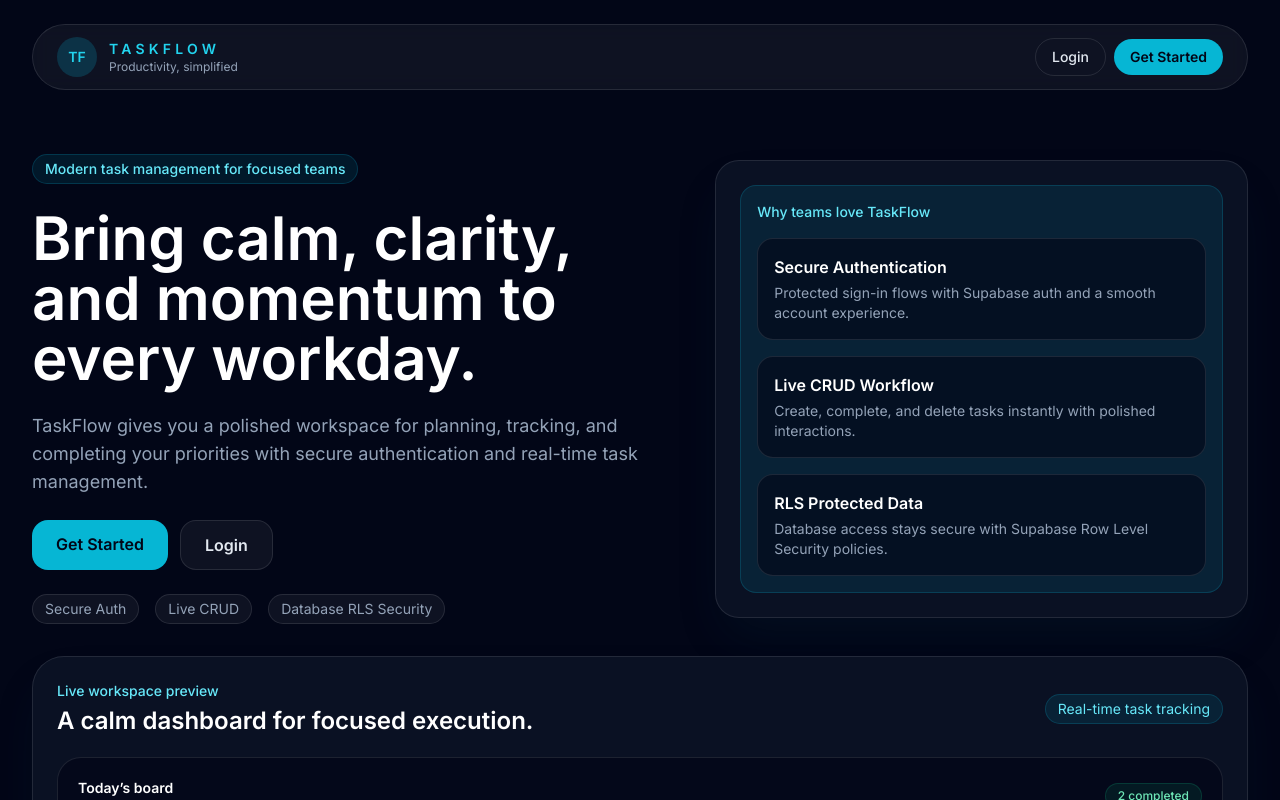
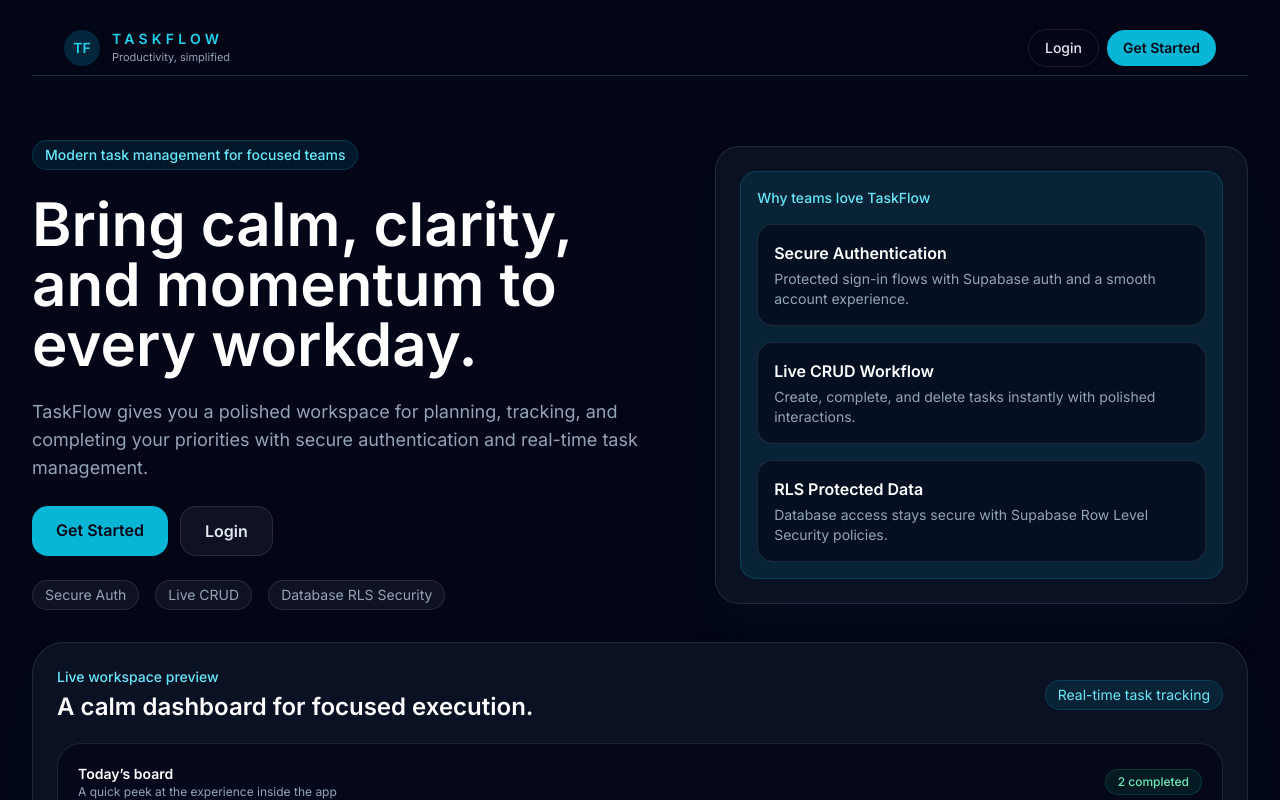
Before and after one commit to moiz962748-ai/task-manager-app, a React (Vite) app: page / in a window 1280 px wide. Shown: the top 800 px of the page. Built offline with nearby package versions, Linux system fonts and the light colour scheme; no server answers.

Commit message:
fix: responsive navbar alignment and layout on mobile

```diff
--- a/src/pages/Home.jsx
+++ b/src/pages/Home.jsx
@@ -24,31 +24,39 @@ const previewTasks = [
 export default function Home() {
   return (
     <div className="min-h-screen bg-slate-950 text-slate-100 font-sans">
-      <div className="mx-auto flex min-h-screen max-w-7xl flex-col px-4 py-5 sm:px-5 sm:py-6 lg:px-8">
-        <header className="flex flex-col items-start gap-3 rounded-full border border-white/10 bg-white/5 px-4 py-3 backdrop-blur sm:flex-row sm:items-center sm:justify-between sm:px-6">
+      <div className="mx-auto flex min-h-screen max-w-7xl flex-col px-4 py-4 sm:px-5 sm:py-5 lg:px-8">
+        <header className="flex h-14 w-full items-center justify-between border-b border-gray-800 bg-slate-950/80 px-4 py-3 backdrop-blur md:px-8">
           <div className="flex items-center gap-3">
-            <div className="flex h-10 w-10 items-center justify-center rounded-full bg-cyan-500/20 text-sm font-semibold text-cyan-400">
+            <div className="flex h-9 w-9 items-center justify-center rounded-full bg-cyan-500/20 text-sm font-semibold text-cyan-400">
               TF
             </div>
             <div>
               <p className="text-sm font-semibold uppercase tracking-[0.3em] text-cyan-400">TaskFlow</p>
-              <p className="text-xs text-slate-400">Productivity, simplified</p>
+              <p className="text-[11px] text-slate-400">Productivity, simplified</p>
             </div>
           </div>
 
-          <div className="flex w-full flex-col gap-2 sm:w-auto sm:flex-row sm:items-center">
+          <div className="flex items-center gap-2">
             <Link
               to="/login"
-              className="flex w-full items-center justify-center rounded-full border border-white/10 px-4 py-2 text-center text-sm font-medium text-slate-200 transition hover:bg-white/10 sm:w-auto"
+              className="flex items-center justify-center rounded-full border border-white/10 px-3 py-2 text-sm font-medium text-slate-200 transition hover:bg-white/10 sm:hidden"
             >
               Login
             </Link>
-            <Link
-              to="/signup"
-              className="flex w-full items-center justify-center rounded-full bg-cyan-500 px-4 py-2 text-center text-sm font-semibold text-slate-950 transition hover:bg-cyan-400 sm:w-auto"
-            >
-              Get Started
-            </Link>
+            <div className="hidden items-center gap-2 md:flex">
+              <Link
+                to="/login"
+                className="flex items-center justify-center rounded-full border border-white/10 px-4 py-2 text-sm font-medium text-slate-200 transition hover:bg-white/10"
+              >
+                Login
+              </Link>
+              <Link
+                to="/signup"
+                className="flex items-center justify-center rounded-full bg-cyan-500 px-4 py-2 text-sm font-semibold text-slate-950 transition hover:bg-cyan-400"
+              >
+                Get Started
+              </Link>
+            </div>
           </div>
         </header>
 
```
